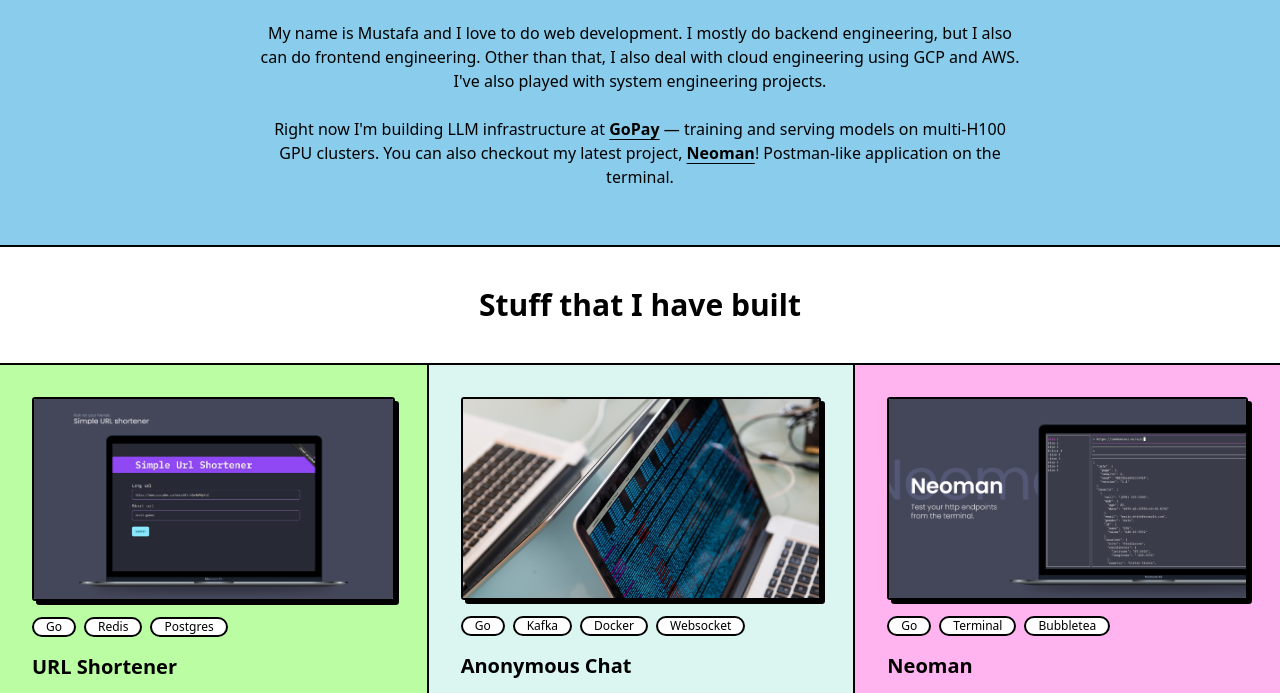
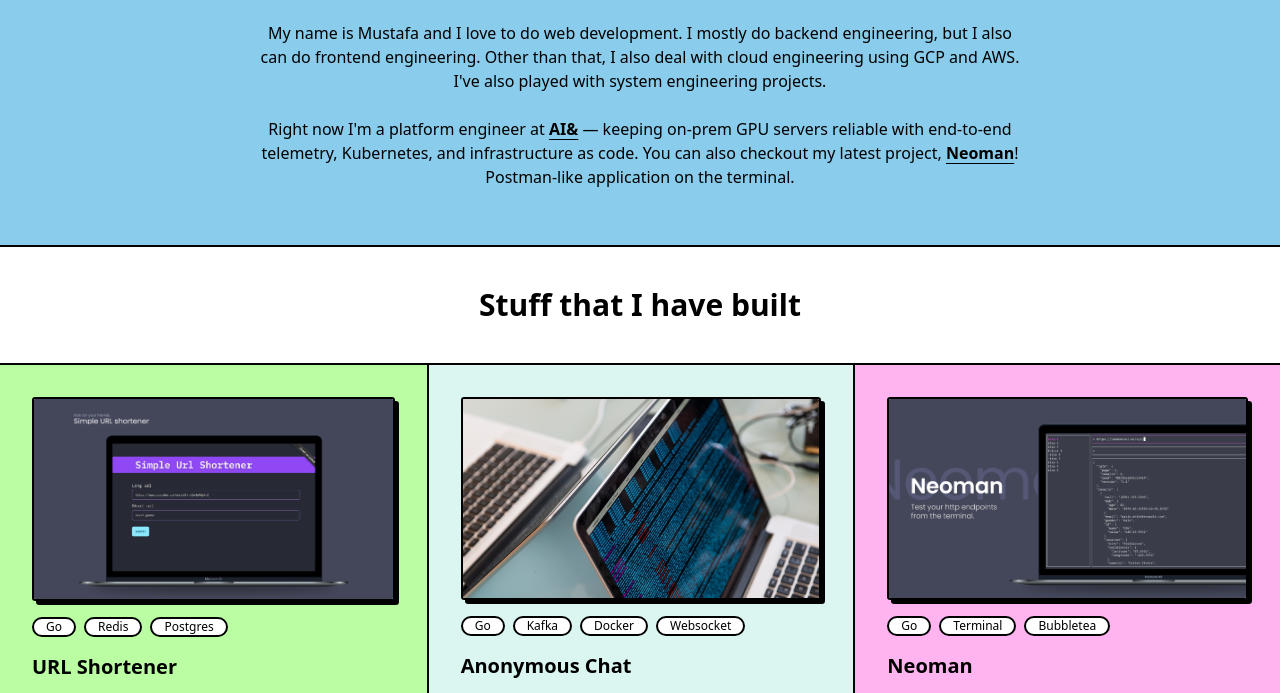
Before and after one commit to mustafasegf/personal-website, an Astro site: page / in a window 1280 px wide. Shown: the part 783-1476 px from the top of the page. Built offline with nearby package versions, Linux system fonts and the light colour scheme; Astro itself is replaced by a stand-in of ours.

Commit message:
Add AI& platform engineer role to experience and about
Apr 2026 - present: on-prem GPU fleet reliability, end-to-end +
GPU telemetry, k8s cluster, CI/CD, Pulumi and pyinfra IaC.
Close out GoPay stint at Apr 2026.

```diff
--- a/src/components/About.astro
+++ b/src/components/About.astro
@@ -7,12 +7,13 @@
       GCP and AWS. I've also played with system engineering projects.
     </p>
     <p>
-      Right now I'm building LLM infrastructure at <a
-        href="https://gopay.co.id/"
+      Right now I'm a platform engineer at <a
+        href="https://aiand.com/"
         target="_blank"
         rel="noopener noreferrer"
-        class="font-semibold underline underline-offset-4">GoPay</a
-      > — training and serving models on multi-H100 GPU clusters. You can also checkout my latest
+        class="font-semibold underline underline-offset-4">AI&amp;</a
+      > — keeping on-prem GPU servers reliable with end-to-end telemetry, Kubernetes, and
+      infrastructure as code. You can also checkout my latest
       project, <a
         href="https://github.com/mustafasegf/neoman"
         target="_blank"
--- a/src/data/site.ts
+++ b/src/data/site.ts
@@ -189,9 +189,21 @@ export interface Experience {
 
 export const experience: Experience[] = [
   {
+    role: "Platform Engineer",
+    company: "AI&",
+    range: "Apr 2026 - Present",
+    href: "https://aiand.com/",
+    bullets: [
+      "Own the reliability of the on-prem GPU server fleet, keeping training and inference workloads running around the clock",
+      "Built end-to-end telemetry with dedicated GPU observability — from hardware metrics to application traces and alerting",
+      "Provisioned and operate the Kubernetes cluster and CI/CD pipelines that power the ML platform",
+      "Automated infrastructure as code with Pulumi and pyinfra for reproducible server provisioning",
+    ],
+  },
+  {
     role: "MLOps Engineer",
     company: "GoPay",
-    range: "Aug 2024 - Present",
+    range: "Aug 2024 - Apr 2026",
     href: "https://gopay.co.id/",
     desc: "Largest e-wallet and financial ecosystem in Indonesia",
     bullets: [
```
